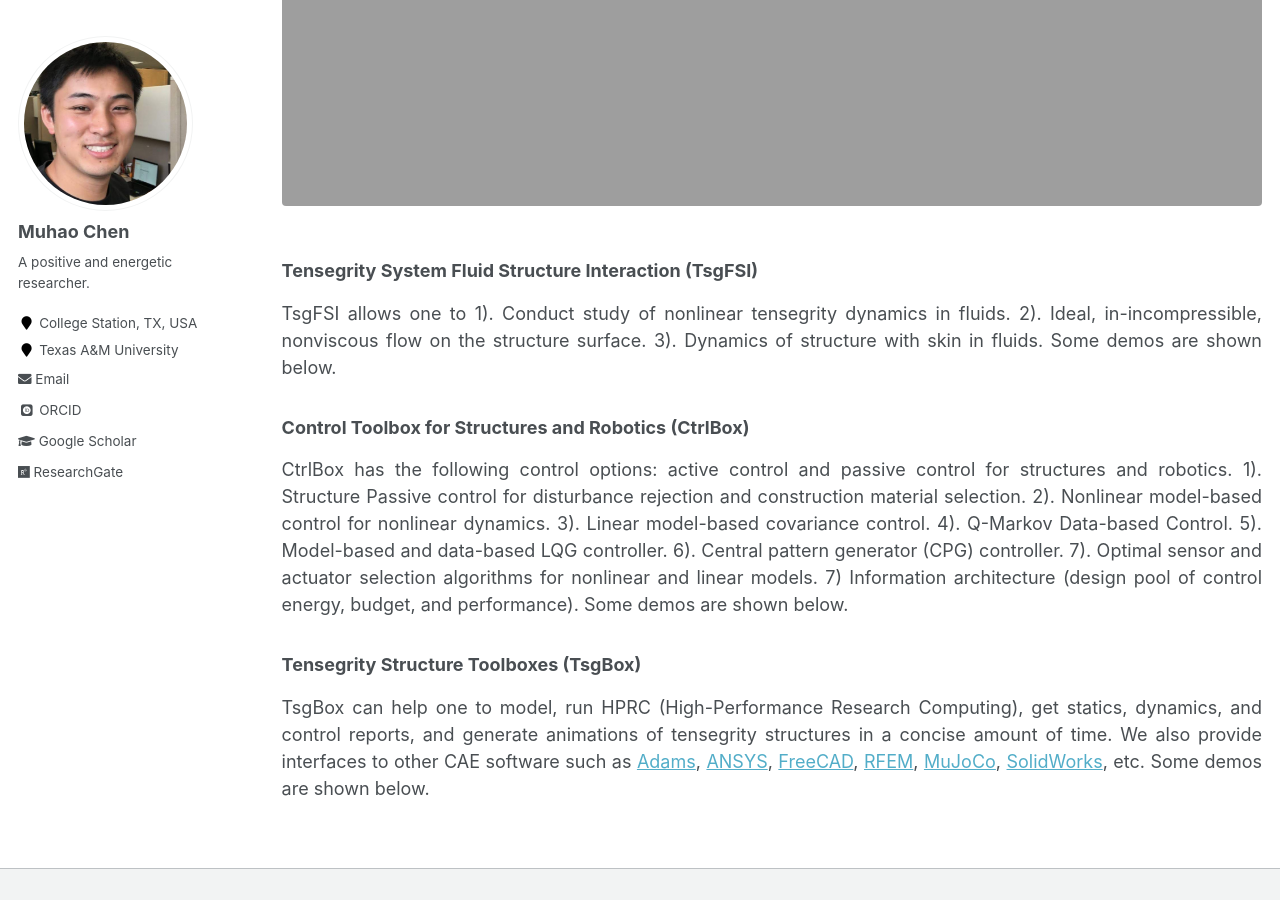
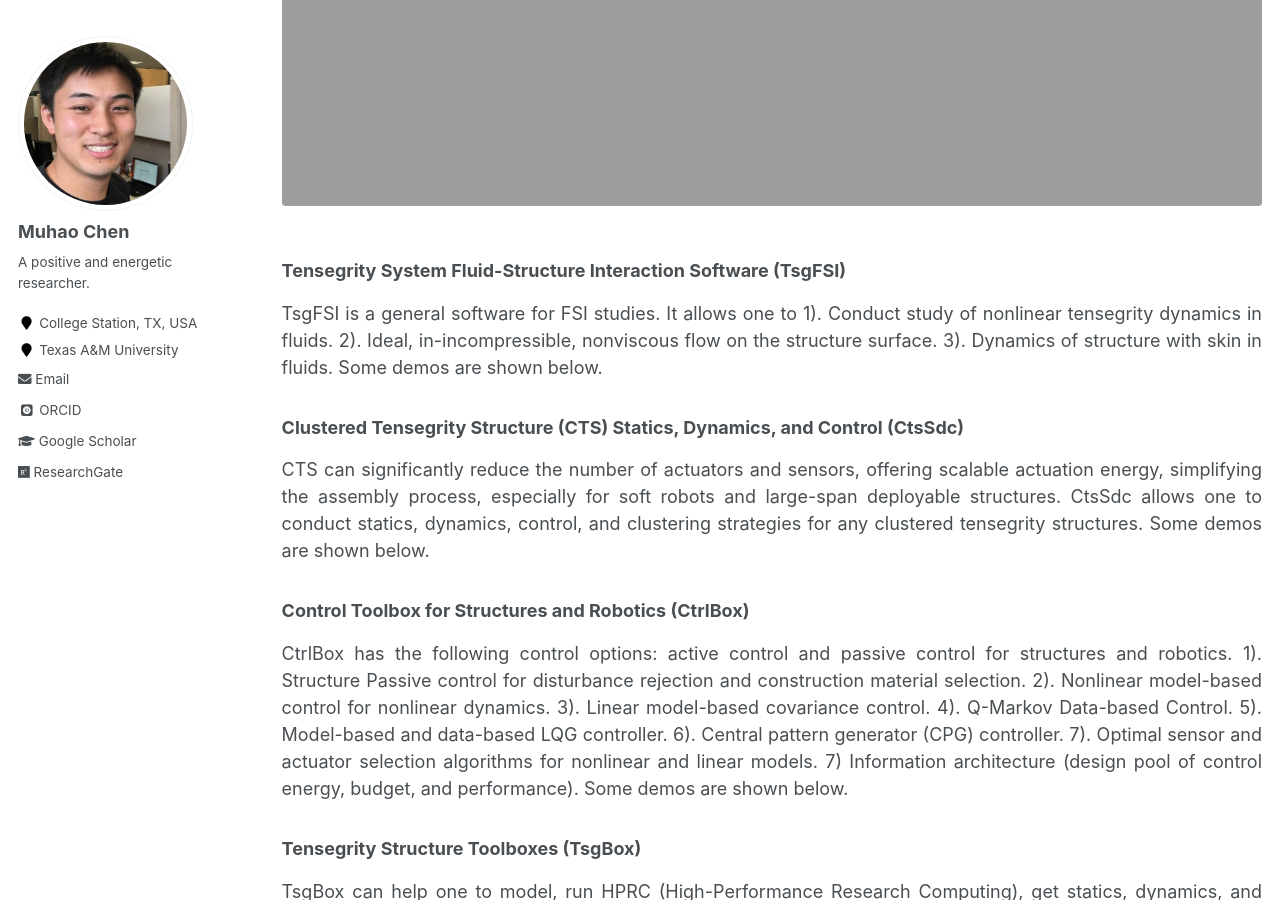
Before and after one commit to Muhao-Chen/muhao-chen.github.io, a Jekyll site: the page built from _pages/resources.md, in a window 1280 px wide and 900 px high, scrolled down 4275 px. Built offline with Jekyll 4.4.1, drawn with Linux system fonts in a browser that asks for light colours; some web fonts are replaced; some of the changed text lies outside the part shown.

Commit message:
Update resources.md

```diff
--- a/_pages/resources.md
+++ b/_pages/resources.md
@@ -8,7 +8,7 @@ toc: true
 
 <div style="text-align: justify;" markdown="1">
 
-The distinction between structure design, materials, and control are becoming increasingly blurred, and structures with more functionalities are of more significant need. **So, we would like to develop and offer more and more software and tools to help engineers knit efficient structures that physics and their imagination allow and motivate students to study structures more fundamentally.**
+The distinction between structure design, materials, and control are becoming increasingly blurred, and structures with more functionalities are of more significant need. So, we would like to **develop and offer more and more software and tools to help engineers knit efficient structures that physics and their imagination allow and motivate students to study structures more fundamentally.**
 
 <td><figure><img src="{{ site.url }}/images/rffi/plane_rocket_sub.png" width="200"/></figure></td>
 
@@ -73,17 +73,22 @@ TsgFoil is software designed for foil-related studies, such as airfoil, airplane
 </table>
 -->
 
-### Tensegrity with Arbitrary Shape of Rigid Bodies (TsgRgd)
+### Tensegrity with Arbitrary Shape of Rigid Bodies Software (TsgRgd)
 
 TsgRgd allows one to 1). Conduct structure equilibrium configuration, prestress design, and stiffness studies. 2). Perform prestress and mechanism modes analysis. 3). Check stiffness, stability, and robustness regarding the structure prestress, materials, and geometric information. 4). Conduct studies on form-finding of rigid body tensegrity systems. 5). Simulate the forced motion of structures. 6) Study the feasibility of pseudo-static deployment trajectories. It is also shown that the rigid body tensegrity system yields to the pure string-bar one without rigid bodies. Some demos are shown below.
 
 <figure><img src="{{ site.url }}/images/rffi/tsgrbd.png" width="200"/></figure>
 
-### Tensegrity System Fluid Structure Interaction (TsgFSI)
+### Tensegrity System Fluid-Structure Interaction Software (TsgFSI)
 
-TsgFSI allows one to 1). Conduct study of nonlinear tensegrity dynamics in fluids. 2). Ideal, in-incompressible, nonviscous flow on the structure surface. 3). Dynamics of structure with skin in fluids. Some demos are shown below.
+TsgFSI is a general software for FSI studies. It allows one to 1). Conduct study of nonlinear tensegrity dynamics in fluids. 2). Ideal, in-incompressible, nonviscous flow on the structure surface. 3). Dynamics of structure with skin in fluids. Some demos are shown below.
 
 <!--<figure><img src="{{ site.url }}/images/rffi/tsgrbd.png" width="200"/></figure>-->
+
+### Clustered Tensegrity Structure (CTS) Statics, Dynamics, and Control (CtsSdc)
+
+CTS can significantly reduce the number of actuators and sensors, offering scalable actuation energy, simplifying the assembly process, especially for soft robots and large-span deployable structures.
+CtsSdc allows one to conduct statics, dynamics, control, and clustering strategies for any clustered tensegrity structures. Some demos are shown below.
 
 ### Control Toolbox for Structures and Robotics (CtrlBox)
 
```
